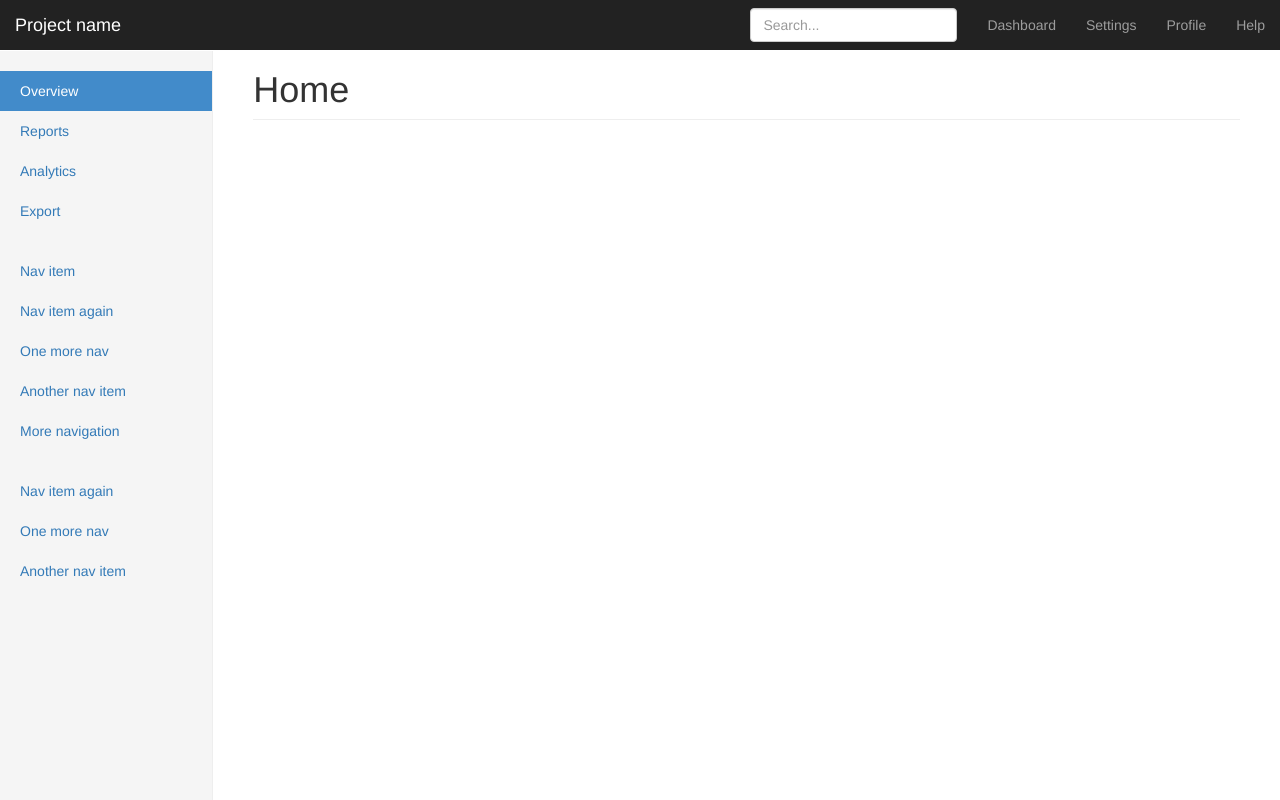
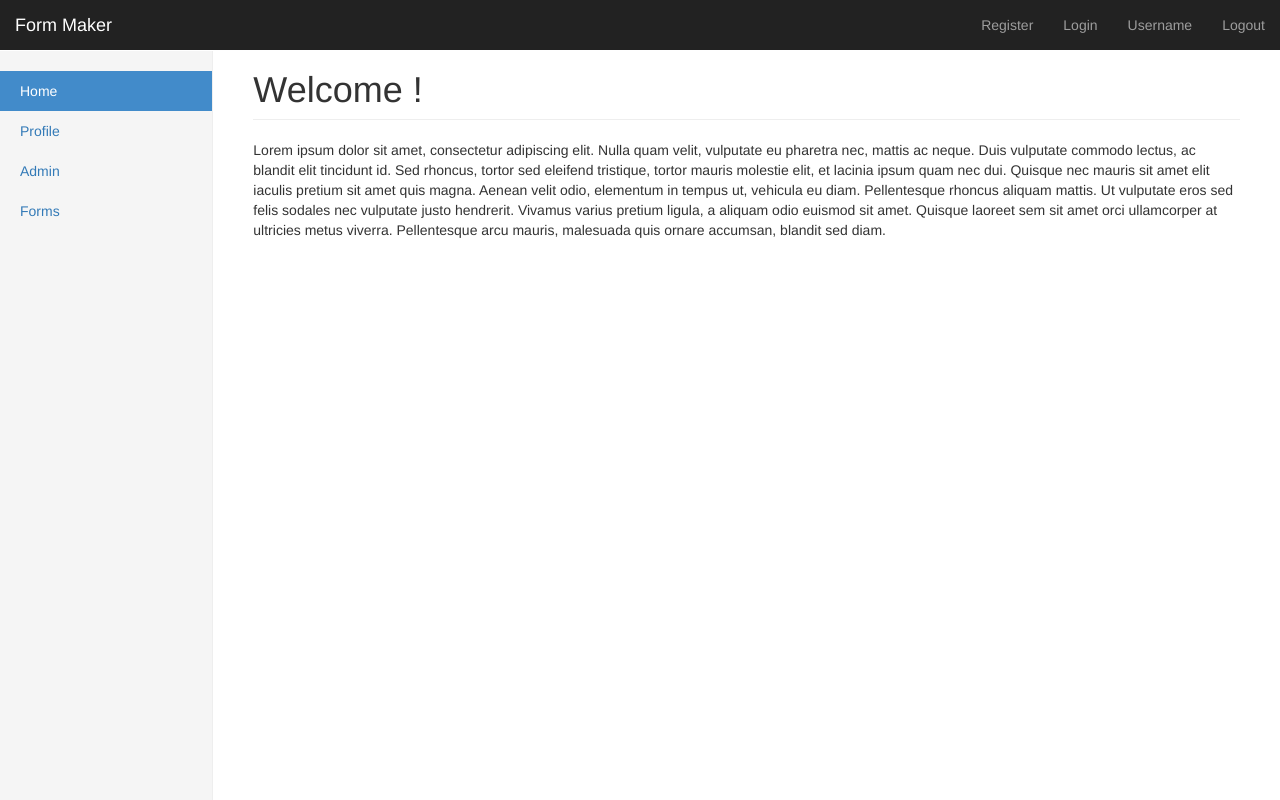
Before and after one commit to cclark07/WebDevSpring2016, a website: page public/assignment/home.html in a window 1280 px wide. Drawn offline with nearby package versions, Linux system fonts and the light colour scheme.

Commit message:
Set appropriate active nav item for each page

```diff
--- a/public/assignment/home.html
+++ b/public/assignment/home.html
@@ -40,18 +40,15 @@
                 <span class="icon-bar"></span>
                 <span class="icon-bar"></span>
             </button>
-            <a class="navbar-brand" href="#">Project name</a>
+            <a class="navbar-brand" href="#">Form Maker</a>
         </div>
         <div id="navbar" class="navbar-collapse collapse">
             <ul class="nav navbar-nav navbar-right">
-                <li><a href="#">Dashboard</a></li>
-                <li><a href="#">Settings</a></li>
-                <li><a href="#">Profile</a></li>
-                <li><a href="#">Help</a></li>
+                <li><a href="#">Register</a></li>
+                <li><a href="#">Login</a></li>
+                <li><a href="#">Username</a></li>
+                <li><a href="#">Logout</a></li>
             </ul>
-            <form class="navbar-form navbar-right">
-                <input type="text" class="form-control" placeholder="Search...">
-            </form>
         </div>
     </div>
 </nav>
@@ -60,26 +57,15 @@
     <div class="row">
         <div class="col-sm-3 col-md-2 sidebar">
             <ul class="nav nav-sidebar">
-                <li class="active"><a href="#">Overview <span class="sr-only">(current)</span></a></li>
-                <li><a href="#">Reports</a></li>
-                <li><a href="#">Analytics</a></li>
-                <li><a href="#">Export</a></li>
-            </ul>
-            <ul class="nav nav-sidebar">
-                <li><a href="">Nav item</a></li>
-                <li><a href="">Nav item again</a></li>
-                <li><a href="">One more nav</a></li>
-                <li><a href="">Another nav item</a></li>
-                <li><a href="">More navigation</a></li>
-            </ul>
-            <ul class="nav nav-sidebar">
-                <li><a href="">Nav item again</a></li>
-                <li><a href="">One more nav</a></li>
-                <li><a href="">Another nav item</a></li>
+                <li class="active"><a href="#">Home <span class="sr-only">(current)</span></a></li>
+                <li><a href="#">Profile</a></li>
+                <li><a href="#">Admin</a></li>
+                <li><a href="#">Forms</a></li>
             </ul>
         </div>
         <div class="col-sm-9 col-sm-offset-3 col-md-10 col-md-offset-2 main">
-            <h1 class="page-header">Home</h1>
+            <h1 class="page-header">Welcome !</h1>
+            <p>Lorem ipsum dolor sit amet, consectetur adipiscing elit. Nulla quam velit, vulputate eu pharetra nec, mattis ac neque. Duis vulputate commodo lectus, ac blandit elit tincidunt id. Sed rhoncus, tortor sed eleifend tristique, tortor mauris molestie elit, et lacinia ipsum quam nec dui. Quisque nec mauris sit amet elit iaculis pretium sit amet quis magna. Aenean velit odio, elementum in tempus ut, vehicula eu diam. Pellentesque rhoncus aliquam mattis. Ut vulputate eros sed felis sodales nec vulputate justo hendrerit. Vivamus varius pretium ligula, a aliquam odio euismod sit amet. Quisque laoreet sem sit amet orci ullamcorper at ultricies metus viverra. Pellentesque arcu mauris, malesuada quis ornare accumsan, blandit sed diam.</p>
         </div>
     </div>
 </div>
```
Also changed, not shown: public/assignment/admin.html (+10 -24 lines), public/assignment/fields.html (renamed from public/assignment/form-fields.html, +11 -25 lines), public/assignment/forms.html (+10 -24 lines), public/assignment/login.html (+12 -24 lines), public/assignment/profile.html (+10 -24 lines), public/assignment/register.html (+12 -24 lines).
